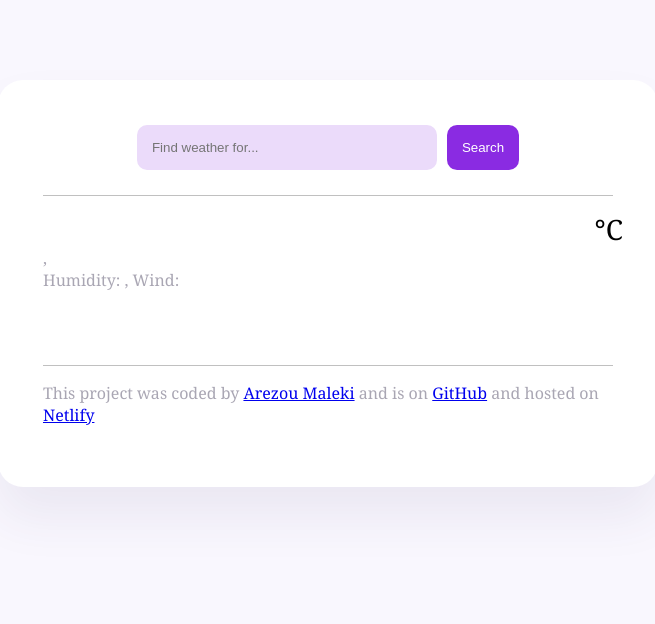
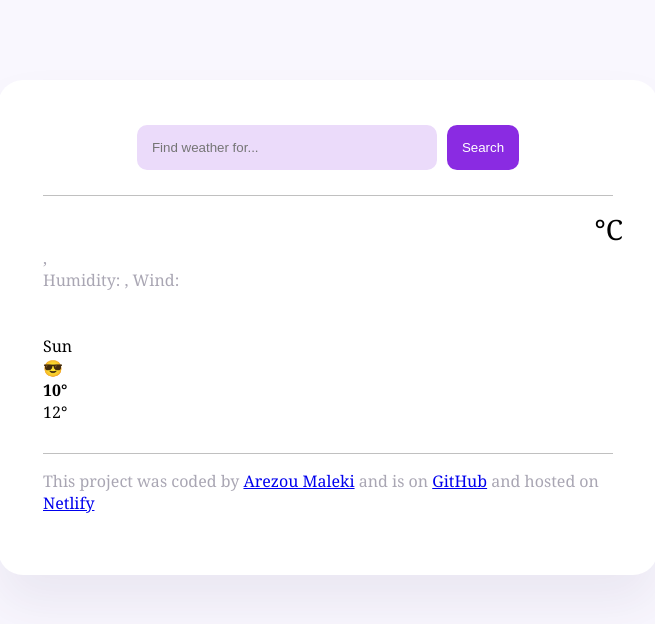
Before and after one commit to WishiCodes/week-8-final-project, a plain HTML site: page index.html in a window 1280 px wide. Shown: the whole page, without its empty margins (312-967 px from the left). Drawn offline with nearby package versions, Linux system fonts and the light colour scheme; no server answers.

Commit message:
Added HTML for the forecast section

```diff
--- a/index.html
+++ b/index.html
@@ -32,6 +32,22 @@
                     <span id="icon"></span><span class="value" id="temp-value"></span><span class="degree">°C</span>
                 </div>
             </div>
+            <div class="forcast">
+
+                <div class="first-day">
+                    <div>
+                        Sun
+                    </div>
+                    <div>
+                        😎
+                    </div>
+                    <div class="forcast-temp">
+                        <div><strong>10°</strong></div>
+                        <div>12°</div>
+                    </div>
+                </div>
+
+            </div>
         </main>
         <footer>
             <p>
```
